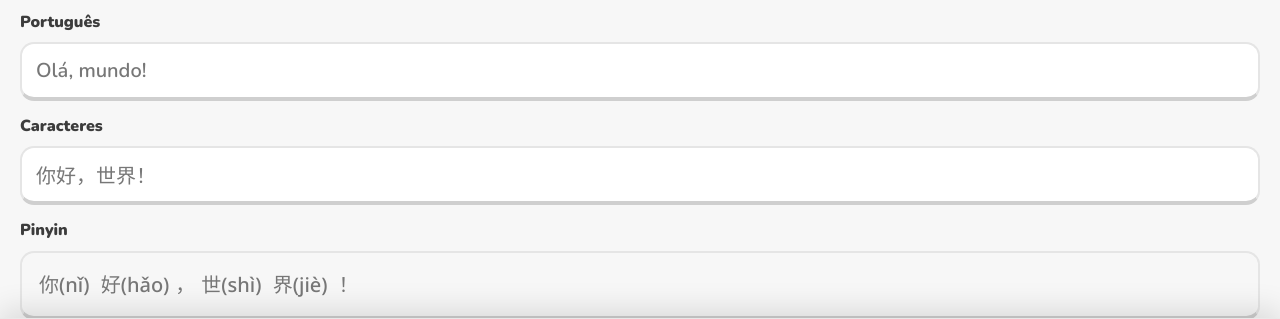
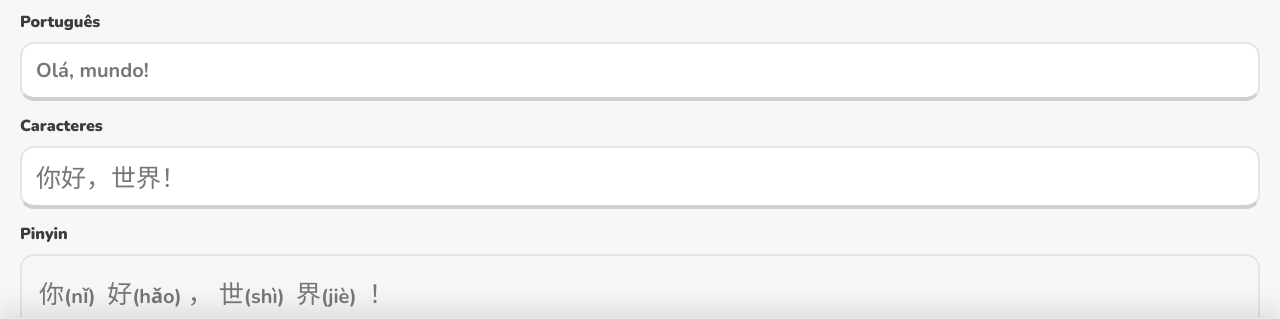
Before and after one commit to Luigi-py/Mapa_do_Pinyin, a plain HTML site: page index.html in a window 1280 px wide. Shown: the part 496-815 px from the top of the page. Drawn offline with nearby package versions, Linux system fonts and the light colour scheme.

Commit message:
new feature: tradutor incluído + folha de rascunho

```diff
--- a/index.html
+++ b/index.html
@@ -386,15 +386,15 @@ table{border-collapse:collapse;font-variant-numeric:tabular-nums}
 /* ---- tradutor ---- */
 .tr-f{display:grid;gap:8px;min-width:0}
 .tr-f label{font-weight:900;font-size:16px}
-.tr-in{width:100%;field-sizing:content;font:500 20px/1.45 'Noto Sans','Noto Sans SC',sans-serif;padding:12px 14px;border-radius:14px;border:2px solid var(--line);border-bottom-width:4px;border-bottom-color:var(--line-strong);background:var(--bg);color:var(--ink);resize:none}
-.tr-in.hz{font:500 20px/1.45 var(--hanzi)}
+/* um padrão só nos 3 campos: letras (português e pinyin) em Nunito 700 20px, caracteres em Noto Sans SC 500 25px */
+.tr-in{width:100%;field-sizing:content;font:700 20px/1.45 var(--font);padding:12px 14px;border-radius:14px;border:2px solid var(--line);border-bottom-width:4px;border-bottom-color:var(--line-strong);background:var(--bg);color:var(--ink);resize:none}
+.tr-in.hz,.py-h{font:500 25px/1.3 var(--hanzi)}
 .tr-in:focus{outline:none;border-color:var(--info)}
 .tr-in::placeholder{color:var(--muted);opacity:1}
 .tr-in:focus::placeholder{color:transparent}
 /* máscaras dos campos 2 e 3 só aparecem junto com a do português (vazio e sem cursor) */
 #tradutor:has(#tr-pt:focus,#tr-pt:not(:placeholder-shown)) #tr-zh::placeholder,
 #tradutor:has(#tr-pt:focus,#tr-pt:not(:placeholder-shown)) .tr-out.demo{color:transparent}
-#tr-pt{font-family:var(--font);font-weight:400}
 .tr-opts{display:flex;gap:8px;flex-wrap:wrap;margin-bottom:14px}
 .seg ruby rt{font-size:9px}
 .tr-stack{display:grid;gap:14px}
@@ -402,15 +402,15 @@ table{border-collapse:collapse;font-variant-numeric:tabular-nums}
 .tr-out.demo{color:var(--muted)}
 .toast{position:fixed;top:66px;left:50%;transform:translateX(-50%);z-index:50;width:max-content;max-width:calc(100vw - 32px);display:flex;gap:12px;align-items:flex-start;border-radius:14px;box-shadow:0 12px 32px rgba(0,0,0,.18)}
 .toast button{border:0;background:none;color:var(--danger-dk);font:800 22px/1 var(--font);cursor:pointer;padding:0}
-.py-u{display:inline-block;position:relative;vertical-align:top;text-align:center;margin:3px 0;padding:1px 2px;border:1px solid transparent;border-radius:10px;font:inherit;color:inherit;background:none}
-.tr-out.rb .py-u{margin:2px .1em;font-size:25px}
-.tr-out.rb .py-rt{font-size:20px}
-.py-rt{display:block;min-height:1.45em;color:var(--info-ink)}
+.py-u{display:inline-block;position:relative;vertical-align:top;text-align:center;margin:3px 0;padding:4px 2px 5px;border:1px solid transparent;border-radius:10px;font:inherit;line-height:1.3;color:inherit;background:none}
+.tr-out.rb .py-u{margin:3px .1em}
+.tr-out[data-fmt=py] .py-h{font-size:20px}   /* só pinyin: a pontuação acompanha as letras */
+.py-rt{display:block;min-height:1.3em;color:var(--info-ink)}
 .tr-out.demo .py-rt{color:inherit}
-.py-b{cursor:pointer;padding:1px 7px;background:var(--surface);border-color:var(--line-strong);border-bottom-width:3px}
+.py-b{cursor:pointer;padding:4px 7px 5px;background:var(--surface);border-color:var(--line-strong);border-bottom-width:3px}
 .py-b:hover,.py-b:focus-visible{background:var(--info-bg);border-color:var(--info);outline:none}
 .py-b:active{transform:translateY(1px)}
-.py-ic{display:block;height:13px;line-height:13px}
+.py-ic{display:block;height:12px;line-height:12px;margin-top:1px}
 .py-ic::before{content:'▶';font-size:10px;color:var(--primary)}
 .py-ic.mudo::before{color:var(--line-strong)}
 .py-b:hover .py-p,.py-b:focus-visible .py-p{color:var(--info-ink)}
@@ -1780,7 +1780,8 @@ body.has-player{padding-bottom:440px}
   }
   function showPinyin(zh,py){                 // pinyin de cada caractere no formato escolhido; cada sílaba abre o mini tocador do site; vazio mostra a máscara
     shown={zh,py}; const demo=!zh.trim(); if(demo) [zh,py]=EXEMPLO;
-    trPy.classList.toggle('demo',demo); trPy.classList.toggle('rb',pyFmt==='ruby'); trPy.textContent=''; trMuda.hidden=true; grow();
+    trPy.classList.toggle('demo',demo); trPy.classList.toggle('rb',pyFmt==='ruby'); trPy.dataset.fmt=pyFmt; trPy.textContent=''; trMuda.hidden=true; grow();
+    const hzs=c=>{ const s=document.createElement('span'); s.className='py-h'; s.textContent=c; return s; };   // texto chinês com o mesmo tamanho do campo Caracteres
     const ps=pares(zh,py);
     if(!ps){ trPy.textContent=py; return; }   // sem alinhar sílaba com caractere: fica o pinyin por palavra do Google
     const cs=[...zh]; let k=0;
@@ -1790,7 +1791,7 @@ body.has-player{padding-bottom:440px}
       const u=document.createElement(clica?'button':'span'), rt=document.createElement('span'), pp=document.createElement('span');
       u.className='py-u'+(clica?' py-b':''); rt.className='py-rt'; pp.className='py-p'; trPy.append(u);   // coluna: [pinyin em cima] / texto
       if(!han){                               // pontuação: pinyin vazio para alinhar
-        if(pyFmt==='ruby') u.append(rt); u.append(ch);
+        if(pyFmt==='ruby') u.append(rt); u.append(hzs(ch));
         const sp=u.previousSibling, prev=sp && sp.nodeType===3 ? sp.previousSibling : sp;
         if(prev && prev.nodeType===1 && /[，。！？、；：,.!?;:）》」』”’]/.test(ch)){   // pontuação de fechamento não começa linha: cola no cartão anterior
           if(sp!==prev) sp.remove();
@@ -1802,8 +1803,8 @@ body.has-player{padding-bottom:440px}
       // o tom muda na fala, a escrita não: 3º antes de 3º vira 2º; 不 antes de 4º vira bú (一 fica de fora: exceções demais, como 一月 e números)
       const muda=!demo && !!nx && ((tone===3 && nx[3]===3) || (ch==='不' && tone===4 && nx[3]===4));
       const fala=muda ? (pyTone==='num' ? syl+2 : toneMark(syl,2)) : '';
-      if(pyFmt==='ruby'){ rt.classList.add('py-p'); rt.textContent=p; u.append(rt,ch); }
-      else { pp.textContent=p; if(pyFmt==='hz') u.append(ch+'(',pp,')'); else u.append(pp); trPy.append(' '); }
+      if(pyFmt==='ruby'){ rt.classList.add('py-p'); rt.textContent=p; u.append(rt,hzs(ch)); }
+      else { pp.textContent=p; if(pyFmt==='hz') u.append(hzs(ch),'(',pp,')'); else u.append(pp); trPy.append(' '); }
       if(muda){ u.classList.add('muda'); trMuda.hidden=false; }
       if(!clica) return;
       const tem=SRCS.some(s=>avail(s,syl,tone)), ic=document.createElement('span');   // ▶ embaixo; cinza quando não há gravação (tom neutro nunca tem)
```
